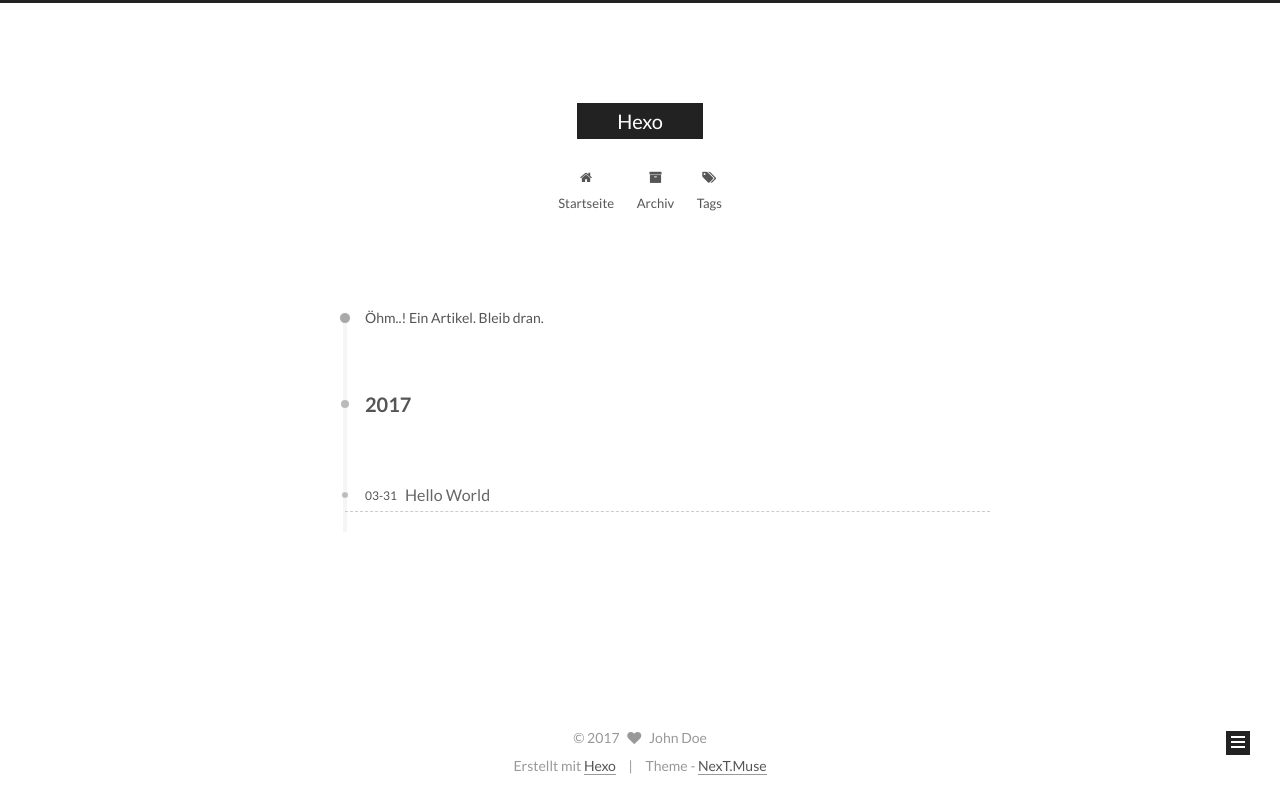
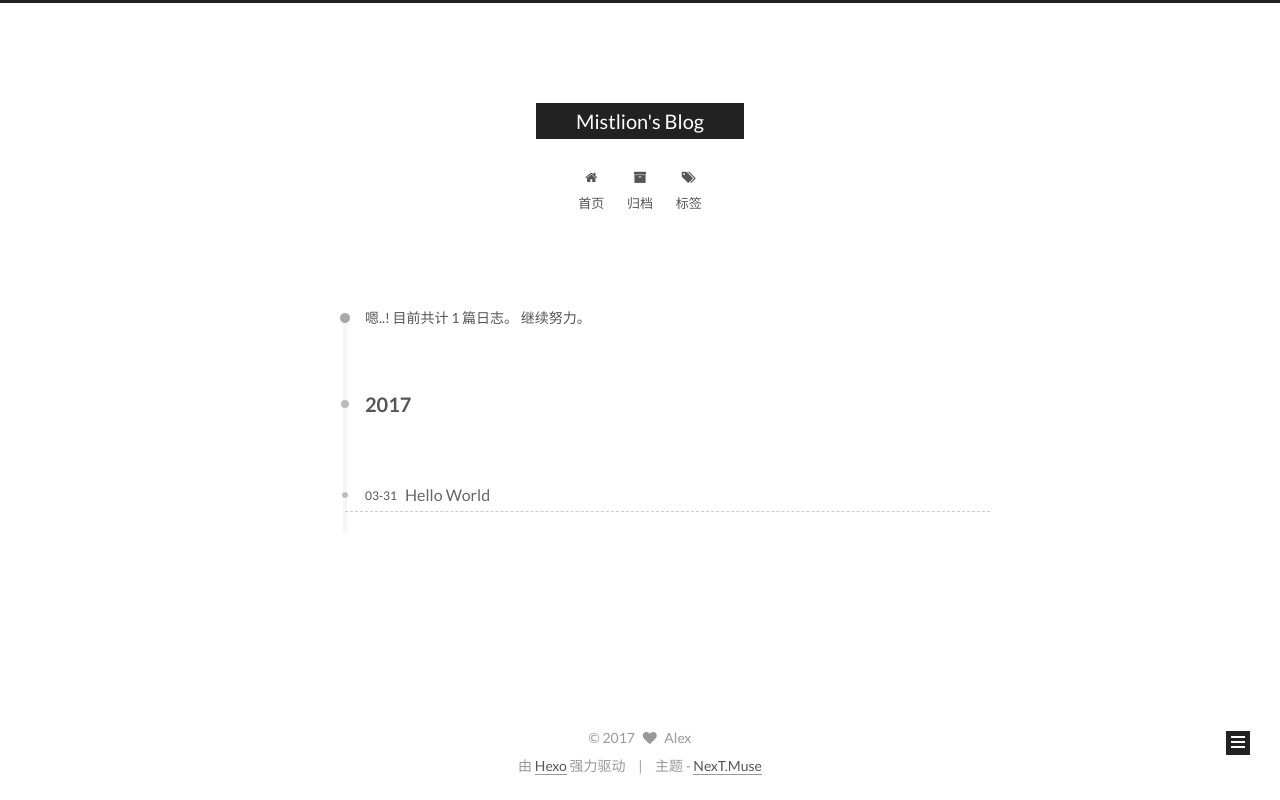
Before and after one commit to MistLion/Mistlion.github.io, a plain HTML site: page archives/2017/03/index.html in a window 1280 px wide. Drawn offline with Linux system fonts and the light colour scheme.

Commit message:
Site updated: 2017-04-04 16:33:00

```diff
--- a/archives/2017/03/index.html
+++ b/archives/2017/03/index.html
@@ -5,7 +5,7 @@
 
 
 
-<html class="theme-next muse use-motion" lang="">
+<html class="theme-next muse use-motion" lang="zh-Hans">
 <head>
   <meta charset="UTF-8"/>
 <meta http-equiv="X-UA-Compatible" content="IE=edge" />
@@ -88,11 +88,11 @@
 
 
 <meta property="og:type" content="website">
-<meta property="og:title" content="Hexo">
+<meta property="og:title" content="Mistlion's Blog">
 <meta property="og:url" content="http://mistlion.github.io/archives/2017/03/index.html">
-<meta property="og:site_name" content="Hexo">
+<meta property="og:site_name" content="Mistlion's Blog">
 <meta name="twitter:card" content="summary">
-<meta name="twitter:title" content="Hexo">
+<meta name="twitter:title" content="Mistlion's Blog">
 
 
 
@@ -106,7 +106,7 @@
     motion: true,
     duoshuo: {
       userId: '0',
-      author: 'Author'
+      author: '博主'
     },
     algolia: {
       applicationID: '',
@@ -126,10 +126,10 @@
 
 
 
-  <title> Archiv | Hexo </title>
+  <title> 归档 | Mistlion's Blog </title>
 </head>
 
-<body itemscope itemtype="http://schema.org/WebPage" lang="">
+<body itemscope itemtype="http://schema.org/WebPage" lang="zh-Hans">
 
 
 
@@ -162,7 +162,7 @@
     <div class="custom-logo-site-title">
       <a href="/"  class="brand" rel="start">
         <span class="logo-line-before"><i></i></span>
-        <span class="site-title">Hexo</span>
+        <span class="site-title">Mistlion's Blog</span>
         <span class="logo-line-after"><i></i></span>
       </a>
     </div>
@@ -192,7 +192,7 @@
 
               <i class="menu-item-icon fa fa-fw fa-home"></i> <br />
 
-            Startseite
+            首页
           </a>
         </li>
 
@@ -202,7 +202,7 @@
 
               <i class="menu-item-icon fa fa-fw fa-archive"></i> <br />
 
-            Archiv
+            归档
           </a>
         </li>
 
@@ -212,7 +212,7 @@
 
               <i class="menu-item-icon fa fa-fw fa-tags"></i> <br />
 
-            Tags
+            标签
           </a>
         </li>
 
@@ -244,7 +244,7 @@
 
 
 
-      Öhm..! Ein Artikel. Bleib dran.
+      嗯..! 目前共计 1 篇日志。 继续努力。
     </span>
 
 
@@ -326,8 +326,8 @@
         <div class="site-author motion-element" itemprop="author" itemscope itemtype="http://schema.org/Person">
           <img class="site-author-image" itemprop="image"
                src="/images/avatar.gif"
-               alt="John Doe" />
-          <p class="site-author-name" itemprop="name">John Doe</p>
+               alt="Alex" />
+          <p class="site-author-name" itemprop="name">Alex</p>
 
               <p class="site-description motion-element" itemprop="description"></p>
 
@@ -338,7 +338,7 @@
             <div class="site-state-item site-state-posts">
               <a href="/archives">
                 <span class="site-state-item-count">1</span>
-                <span class="site-state-item-name">Artikel</span>
+                <span class="site-state-item-name">日志</span>
               </a>
             </div>
 
@@ -387,16 +387,16 @@
   <span class="with-love">
     <i class="fa fa-heart"></i>
   </span>
-  <span class="author" itemprop="copyrightHolder">John Doe</span>
+  <span class="author" itemprop="copyrightHolder">Alex</span>
 </div>
 
 
 <div class="powered-by">
-  Erstellt mit  <a class="theme-link" href="https://hexo.io">Hexo</a>
+  由 <a class="theme-link" href="https://hexo.io">Hexo</a> 强力驱动
 </div>
 
 <div class="theme-info">
-  Theme -
+  主题 -
   <a class="theme-link" href="https://github.com/iissnan/hexo-theme-next">
     NexT.Muse
   </a>
--- a/css/main.css
+++ b/css/main.css
@@ -1691,7 +1691,7 @@
   width: 4px;
   height: 4px;
   border-radius: 50%;
-  background: #74c4d0;
+  background: #6fff21;
 }
 .links-of-blogroll {
   font-size: 13px;
```
Also changed, not shown: 2017/03/31/hello-world/index.html (+21 -21 lines), archives/2017/index.html (+18 -18 lines), archives/index.html (+18 -18 lines), index.html (+21 -21 lines).
